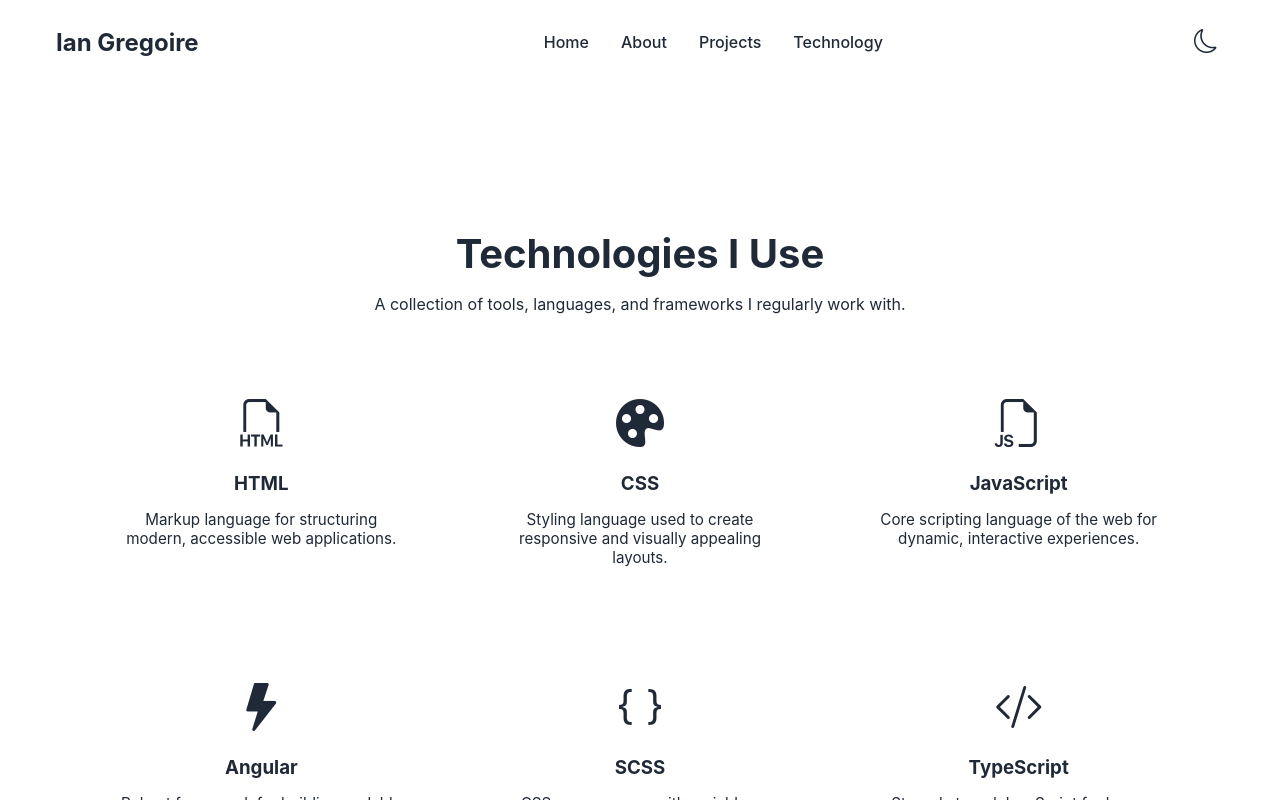
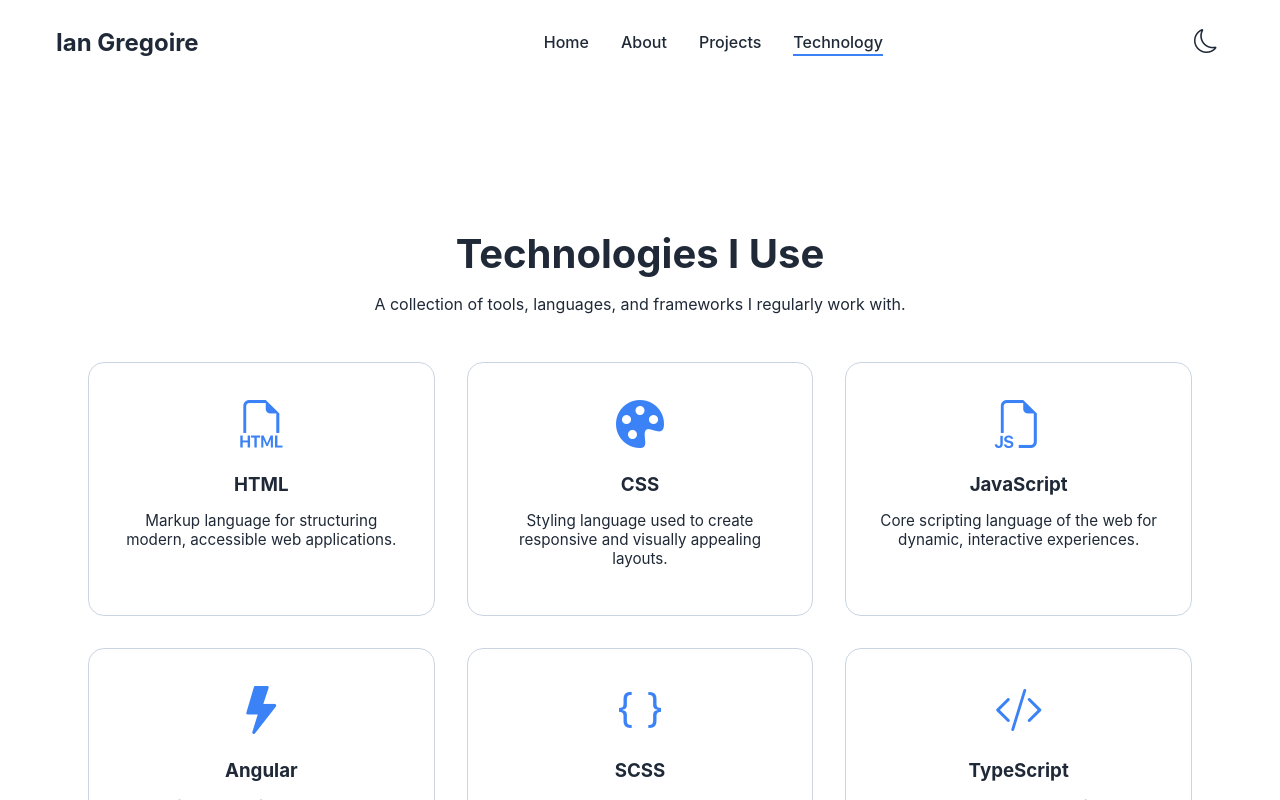
Before and after one commit to IanGregoire/Angular-Portfolio, an Angular app: page /technology in a window 1280 px wide. Shown: the top 800 px of the page. Built offline with nearby package versions, Linux system fonts and the light colour scheme.

Commit message:
Bug: Added new SCSS variables and used the correct names for older code

```diff
--- a/src/app/layout/navbar/navbar.component.html
+++ b/src/app/layout/navbar/navbar.component.html
@@ -3,7 +3,7 @@
     <a class="logo" routerLink="/">Ian Gregoire</a>
 
     <ul class="nav-links" [class.active]="menuOpen">
-      <li><a routerLink="/" routerLinkActive="active" (click)="closeMenu()">Home</a></li>
+      <li><a routerLink="/" routerLinkActive="active" [routerLinkActiveOptions]="{exact: true}" (click)="closeMenu()">Home</a></li>
       <li><a routerLink="/about" routerLinkActive="active" (click)="closeMenu()">About</a></li>
       <li><a routerLink="/projects" routerLinkActive="active" (click)="closeMenu()">Projects</a></li>
       <li><a routerLink="/technology" routerLinkActive="active" (click)="closeMenu()">Technology</a></li>
--- a/src/app/layout/navbar/navbar.component.scss
+++ b/src/app/layout/navbar/navbar.component.scss
@@ -2,7 +2,7 @@
 @use '../../../styles/mixins' as *;
 
 .navbar {
-  background: var(--surface);
+  background: var(--color-bg);
   padding: 1rem 0;
   box-shadow: var(--shadow-sm);
   position: sticky;
@@ -31,21 +31,22 @@
         text-decoration: none;
         font-weight: 500;
         position: relative;
-        transition: var(--transition);
+        transition: color var(--transition-fast);
 
         &.active::after {
           content: '';
           display: block;
           width: 100%;
           height: 2px;
-          background: var(--primary);
+          background: var(--color-primary);
           position: absolute;
           bottom: -4px;
           left: 0;
+          transition: width var(--transition-fast);
         }
 
         &:hover {
-          color: var(--primary);
+          color: var(--color-primary);
         }
       }
 
@@ -59,7 +60,7 @@
         flex-direction: column;
         justify-content: center;
         align-items: center;
-        background: var(--surface);
+        background: var(--color-bg);
         gap: 2rem;
         z-index: 998;
       }
--- a/src/app/pages/about/about.component.scss
+++ b/src/app/pages/about/about.component.scss
@@ -17,7 +17,7 @@
 
   .role {
     font-weight: 500;
-    color: var(--muted-text);
+    color: var(--color-text);
     margin-top: 0.25rem;
   }
 
@@ -82,13 +82,13 @@
 
     p {
       margin: 0;
-      color: var(--muted-text);
+      color: var(--color-text);
     }
   }
 }
 
 .contact a {
-  color: var(--primary);
+  color: var(--color-primary);
   text-decoration: none;
 
   &:hover {
--- a/src/app/pages/home/home.component.scss
+++ b/src/app/pages/home/home.component.scss
@@ -17,7 +17,7 @@
     color: var(--text);
 
     .highlight {
-      color: var(--primary);
+      color: var(--color-primary);
     }
   }
 
@@ -35,7 +35,7 @@
     margin-bottom: 2.5rem;
 
     .highlight-card {
-      background: var(--surface);
+      background: var(--color-bg);
       border-radius: 1rem;
       padding: 1.5rem;
       box-shadow: var(--shadow);
@@ -43,7 +43,7 @@
 
       i {
         font-size: 1.8rem;
-        color: var(--primary);
+        color: var(--color-primary);
         margin-bottom: 0.75rem;
         display: inline-block;
       }
@@ -94,7 +94,7 @@
       transition: var(--transition);
 
       &:hover {
-        color: var(--primary);
+        color: var(--color-primary);
         transform: translateY(-2px);
       }
     }
--- a/src/app/pages/projects/projects.component.scss
+++ b/src/app/pages/projects/projects.component.scss
@@ -9,12 +9,12 @@
 }
 
 .project-card {
-  background: var(--card-bg);
+  background: var(--color-accent);
   border-radius: 12px;
   overflow: hidden;
   display: flex;
   flex-direction: column;
-  transition: transform 0.25s ease, box-shadow 0.25s ease;
+  transition: transform var(--transition-fast), box-shadow var(--transition-fast);
 
   &:hover {
     transform: translateY(-4px);
@@ -64,7 +64,7 @@
 
   .description {
     flex-grow: 1;
-    color: var(--muted-text);
+    color: var(--color-text);
     line-height: 1.6;
   }
 }
@@ -80,7 +80,7 @@
   li {
     font-size: 0.7rem;
     padding: 0.25rem 0.5rem;
-    background: var(--badge-bg);
+    background: var(--color-accent);
     border-radius: 999px;
   }
 }
--- a/src/app/pages/technology/technology.component.scss
+++ b/src/app/pages/technology/technology.component.scss
@@ -24,12 +24,12 @@
   }
 
   .tech-card {
-    background: var(--surface);
+    background: var(--color-bg);
     border-radius: 1rem;
     padding: 2rem;
     text-align: center;
     transition: var(--transition);
-    border: 1px solid var(--border);
+    border: 1px solid var(--color-border);
     box-shadow: var(--shadow);
 
     &:hover {
@@ -40,7 +40,7 @@
     .icon-wrapper {
       font-size: 3rem;
       margin-bottom: 1rem;
-      color: var(--primary);
+      color: var(--color-primary);
     }
 
     h3 {
--- a/src/styles/_base.scss
+++ b/src/styles/_base.scss
@@ -12,7 +12,7 @@ body {
   font-size: var(--font-size-base);
   margin: 0;
   padding: 0;
-  transition: background-color 0.3s ease, color 0.3s ease;
+  transition: background-color var(--transition), color var(--transition);
 }
 /* ============================
    BUTTONS
@@ -33,8 +33,8 @@ body {
   border-radius: 0.5rem;
   cursor: pointer;
 
-  transition: background 0.2s ease, color 0.2s ease,
-              border-color 0.2s ease, transform 0.2s ease;
+  transition: background var(--transition-fast), color var(--transition-fast),
+              border-color var(--transition-fast), transform var(--transition-fast);
 
   &:hover {
     background: var(--color-accent-light);
@@ -78,8 +78,8 @@ body {
   border-radius: 0.75rem;
   box-shadow: 0 1px 3px rgba(0,0,0,0.08);
 
-  transition: background 0.2s ease, border-color 0.2s ease,
-              transform 0.2s ease, box-shadow 0.2s ease;
+  transition: background var(--transition-fast), border-color var(--transition-fast),
+              transform var(--transition-fast), box-shadow var(--transition-fast);
 
   &:hover {
     transform: translateY(-3px);
@@ -122,18 +122,3 @@ body {
     gap: 1rem;
   }
 }
-
-// body {
-//   margin: 0;
-//   font-family: $font-base;
-//   font-size: $font-size-base;
-//   line-height: 1.6;
-//   transition: background-color 0.3s ease, color 0.3s ease;
-
-//   // Default to light theme
-//   @include theme-light;
-
-//   &.dark {
-//     @include theme-dark;
-//   }
-// }
--- a/src/styles/_variables.scss
+++ b/src/styles/_variables.scss
@@ -6,6 +6,13 @@
   --color-primary: #3b82f6;
   --color-accent: #e2e8f0;
   --color-border: #cbd5e1;
+
+  --transition: 0.3s ease; /* default transition */
+  --transition-fast: 0.2s ease;
+  --transition-slow: 0.5s ease;
+
+  --shadow-lg: 0 10px 15px -3px rgba(0,0,0,0.1),
+                0 4px 6px -4px rgba(0,0,0,0.1);
 
   --font-base: 'Inter', sans-serif;
   --font-size-base: 1rem;
@@ -23,6 +30,9 @@
   --color-primary: #60a5fa;
   --color-accent: #1e293b;
   --color-border: #334155;
+
+  --shadow-lg: 0 10px 15px -3px rgba(0,0,0,0.2),
+                0 4px 6px -4px rgba(0,0,0,0.2);
 }
 
 // Light Theme
```
